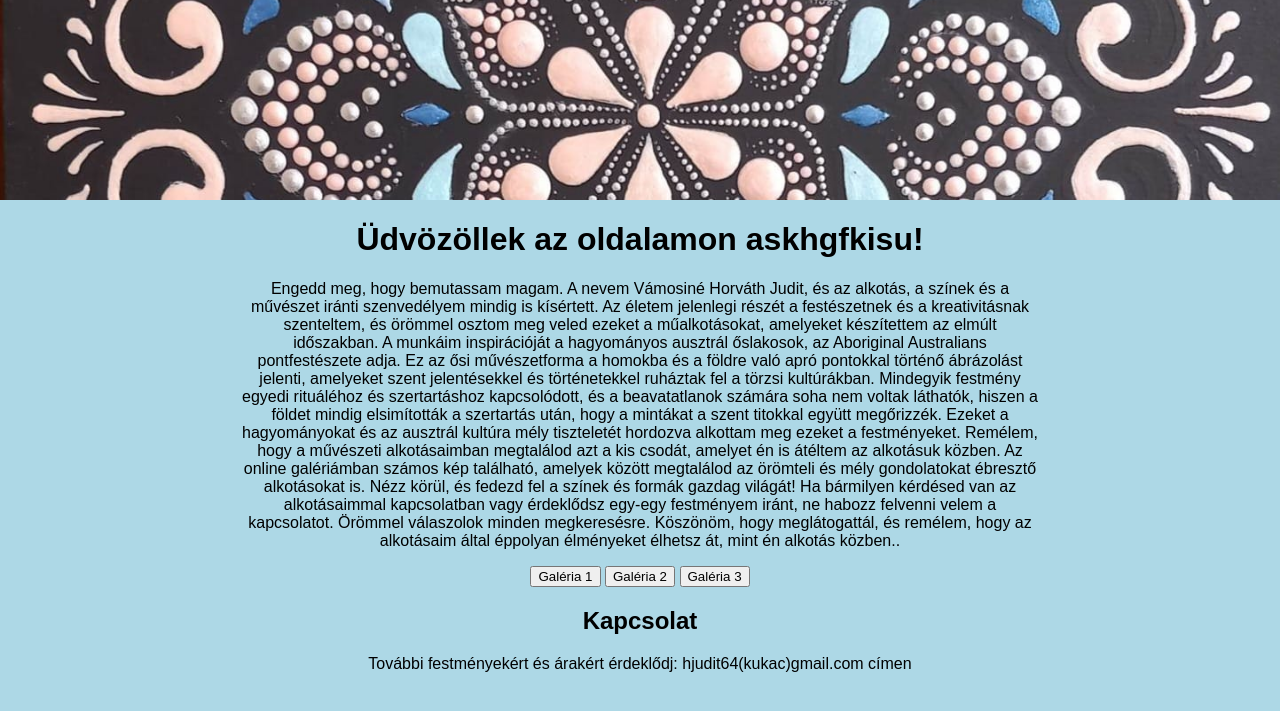
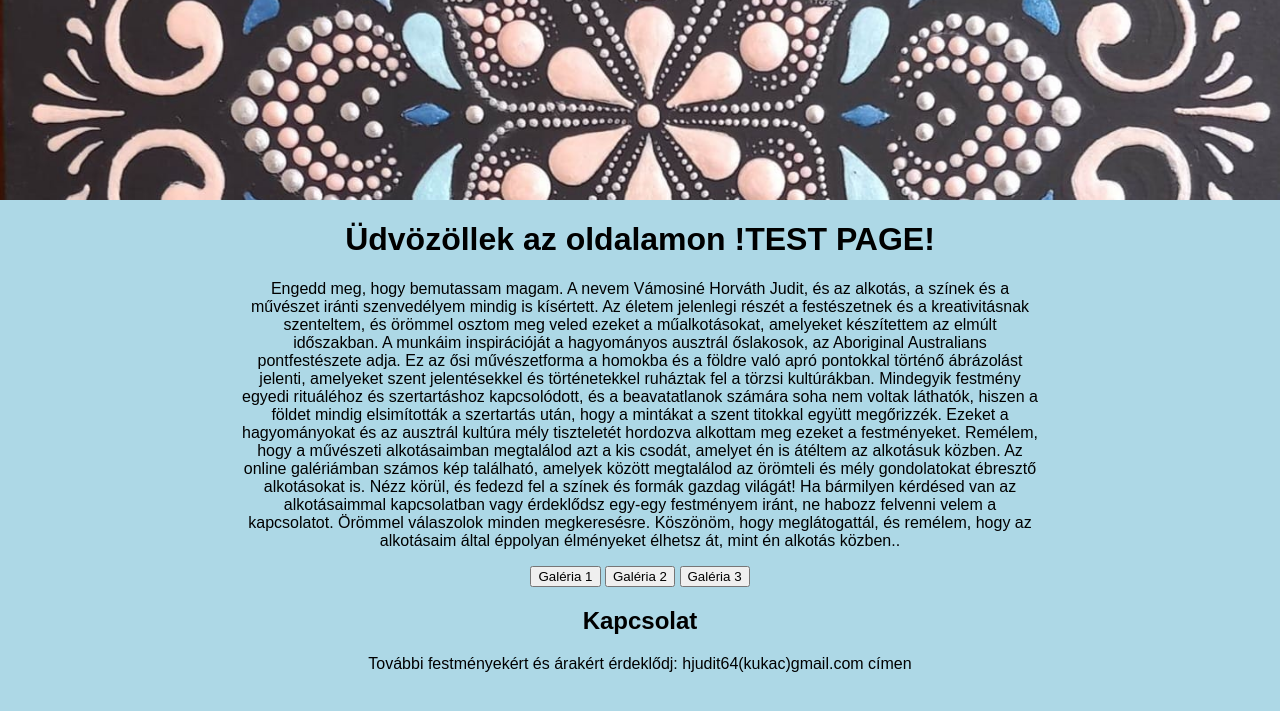
Before and after one commit to balazsvamosi1/balazsvamosi.github.io, a Jekyll site: the page built from index.md, in a window 1280 px wide. Shown: the top 711 px of the page. Built offline with Jekyll 4.4.1, drawn with Linux system fonts in a browser that asks for light colours; some web fonts are replaced; a script that is not in the unit is left out; comment, search, counter and statistics services are not loaded; some of the changed lines change nothing that is shown.

Commit message:
Update index.md

```diff
--- a/index.md
+++ b/index.md
@@ -5,7 +5,7 @@
 ---
 
 <div class="center-text">
-  <h1>Üdvözöllek az oldalamon askhgfkisu! </h1>
+  <h1>Üdvözöllek az oldalamon !TEST PAGE! </h1>
 
   <p>
    Engedd meg, hogy bemutassam magam. A nevem Vámosiné Horváth Judit, és az alkotás, a színek és a művészet iránti szenvedélyem mindig is kísértett. Az életem jelenlegi részét a festészetnek és a kreativitásnak szenteltem, és örömmel osztom meg veled ezeket a műalkotásokat, amelyeket készítettem az elmúlt időszakban.
@@ -21,9 +21,9 @@
 Köszönöm, hogy meglátogattál, és remélem, hogy az alkotásaim által éppolyan élményeket élhetsz át, mint én alkotás közben..
   </p>
 
-  <button id="gallery-button1" onclick="showGallery('ajandek')">Galéria 1</button>
-  <button id="gallery-button2" onclick="showGallery('bogrek')">Galéria 2</button>
-  <button id="gallery-button3" onclick="showGallery('mandalak')">Galéria 3</button>
+<button id="gallery-button1" onclick="showGallery('ajandek')">Galéria 1</button>
+<button id="gallery-button2" onclick="showGallery('bogrek')">Galéria 2</button>
+<button id="gallery-button3" onclick="showGallery('mandalak')">Galéria 3</button>
 
   <div id="hidden-gallery" style="display: none;"></div>
 
@@ -57,59 +57,43 @@
     }
   </style>
 
-  <script>
-    function showGallery(folder) {
-      var button = document.getElementById(`gallery-button${folder}`);
-      var hiddenGallery = document.getElementById('hidden-gallery');
+<script>
+  function showGallery(folder) {
+    var button = document.getElementById(`gallery-button${folder}`);
+    var hiddenGallery = document.getElementById('hidden-gallery');
 
-      if (hiddenGallery.style.display === 'none') {
-        getImagesFromRepo(folder).then(function (imageURLs) {
-          for (var i = 0; i < imageURLs.length; i++) {
-            var aTag = document.createElement('a');
-            aTag.href = imageURLs[i];
-            aTag.setAttribute('data-lightbox', `gallery-${folder}`);
-            aTag.setAttribute('data-title', 'Photo ' + (i + 1));
+    if (hiddenGallery.style.display === 'none') {
+      getImagesFromRepo(folder).then(function (imageURLs) {
+        hiddenGallery.innerHTML = ''; // Clear any previous images
+        for (var i = 0; i < imageURLs.length; i++) {
+          var aTag = document.createElement('a');
+          aTag.href = imageURLs[i];
+          aTag.setAttribute('data-lightbox', `gallery-${folder}`);
+          aTag.setAttribute('data-title', 'Photo ' + (i + 1));
 
-            var imgTag = document.createElement('img');
-            imgTag.src = imageURLs[i];
-            imgTag.alt = 'Photo ' + (i + 1);
+          var imgTag = document.createElement('img');
+          imgTag.src = imageURLs[i];
+          imgTag.alt = 'Photo ' + (i + 1);
 
-            aTag.appendChild(imgTag);
-            hiddenGallery.appendChild(aTag);
-          }
+          aTag.appendChild(imgTag);
+          hiddenGallery.appendChild(aTag);
+        }
 
-          hiddenGallery.style.display = 'flex';
-          button.innerHTML = 'Bezárás';
+        hiddenGallery.style.display = 'flex';
+        button.innerHTML = 'Bezárás';
 
-          var gallery = new SimpleLightbox(`#hidden-gallery [data-lightbox="gallery-${folder}"]`);
-        });
-      } else {
-        hiddenGallery.innerHTML = '';
-        hiddenGallery.style.display = 'none';
-        button.innerHTML = `Galéria ${folder}`;
-      }
+        // Initialize SimpleLightbox after adding the images to the gallery
+        var gallery = new SimpleLightbox(`#hidden-gallery [data-lightbox="gallery-${folder}"]`);
+      });
+    } else {
+      hiddenGallery.innerHTML = '';
+      hiddenGallery.style.display = 'none';
+      button.innerHTML = `Galéria ${folder}`;
     }
+  }
 
-    function getImagesFromRepo(folder) {
-      var username = 'balazsvamosi1';
-      var repo = 'balazsvamosi.github.io';
-      var path = 'assets/images/' + folder; // Set the correct path here
-
-      return fetch('https://api.github.com/repos/' + username + '/' + repo + '/contents/' + path)
-        .then(function (response) {
-          return response.json();
-        })
-        .then(function (data) {
-          var imageUrls = data.filter(function (item) {
-            return item.name.endsWith('.jpeg') || item.name.endsWith('.jpg');
-          }).map(function (item) {
-            return item.download_url;
-          });
-
-          return imageUrls;
-        });
-    }
-  </script>
+  // Rest of the code remains the same...
+</script>
 </div>
 
 <div class="center-text">
```
